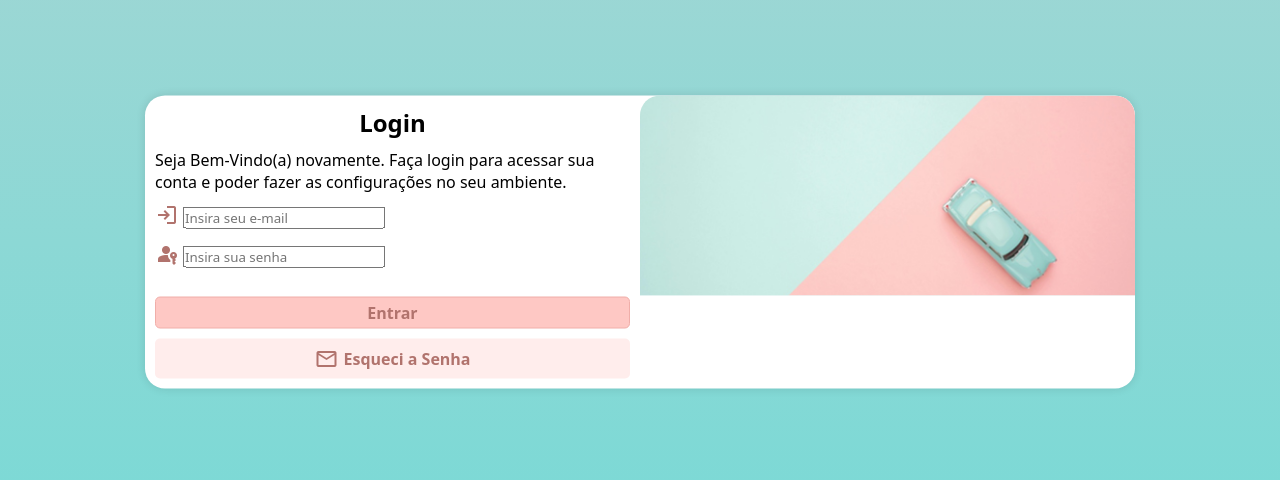
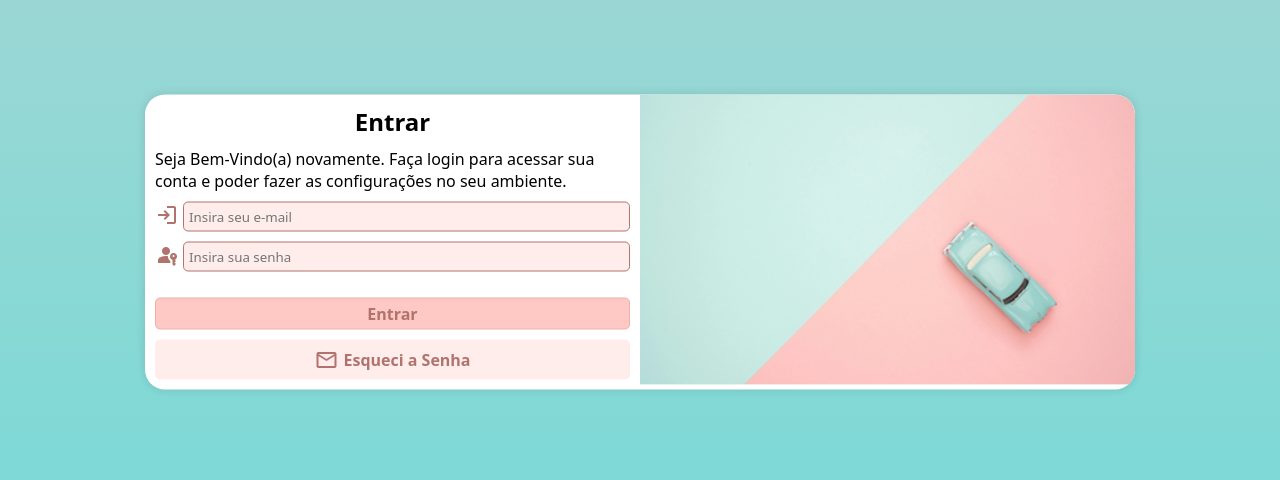
Before and after one commit to brunapsilvestre/log-in-responsive, a plain HTML site: page pages/index.html in a window 1280 px wide. Shown: the part 158-638 px from the top of the page. Drawn offline with nearby package versions, Linux system fonts and the light colour scheme.

Commit message:
media query style

```diff
--- a/pages/index.html
+++ b/pages/index.html
@@ -14,12 +14,13 @@
       <div class="image">
       </div>
       <div class="form">
-        <h1 class="form__title">Login</h1>
+        <h1 class="form__title">Entrar</h1>
         <p class="form__description">Seja Bem-Vindo(a) novamente. Faça login para acessar sua conta e poder fazer as configurações no seu ambiente.</p>
         <form action="login.php" method="post" autocomplete="on">
           <div class="form__field-login">
             <label for="login"><span class="material-symbols-outlined login__icon">login</span></label>
             <input
+              class="form__field-login-input"
               type="email"
               name="login"
               id="login"
@@ -31,6 +32,7 @@
           <div class="form__field-password">
             <label for="password"><span class="material-symbols-outlined password__icon">passkey</span></label>
             <input
+              class="form__field-password-input"
               type="password"
               name="password"
               id="password"
--- a/styles/media-query.css
+++ b/styles/media-query.css
@@ -13,6 +13,10 @@
   .image {
     float: left;
     width: 30%;
+    height: 274px;
+    background-position: center;
+    background-position-x: -129px;
+    border-top-right-radius: 0px;
   }
 
   .form {
@@ -34,7 +38,9 @@
   .image {
     float: right;
     width: 50%;
+    height: 290px;
     background-position: center;
+    border-top-left-radius: 0px;
   }
 
   .form {
--- a/styles/style.css
+++ b/styles/style.css
@@ -64,6 +64,20 @@ main {
   margin-top: 10px;
 }
 
+.form__field-login-input,
+.form__field-password-input {
+  background-color: #ffedec;
+  border: 1px solid #b1736d;
+  border-radius: 5px;
+  padding: 5px;
+  width: 100%;
+}
+
+.form__field-login-input:focus-within,
+.form__field-password-input:focus-within {
+  background-color: #fff;
+}
+
 .form__actions {
   margin-top: 26px;
   display: flex;
```
